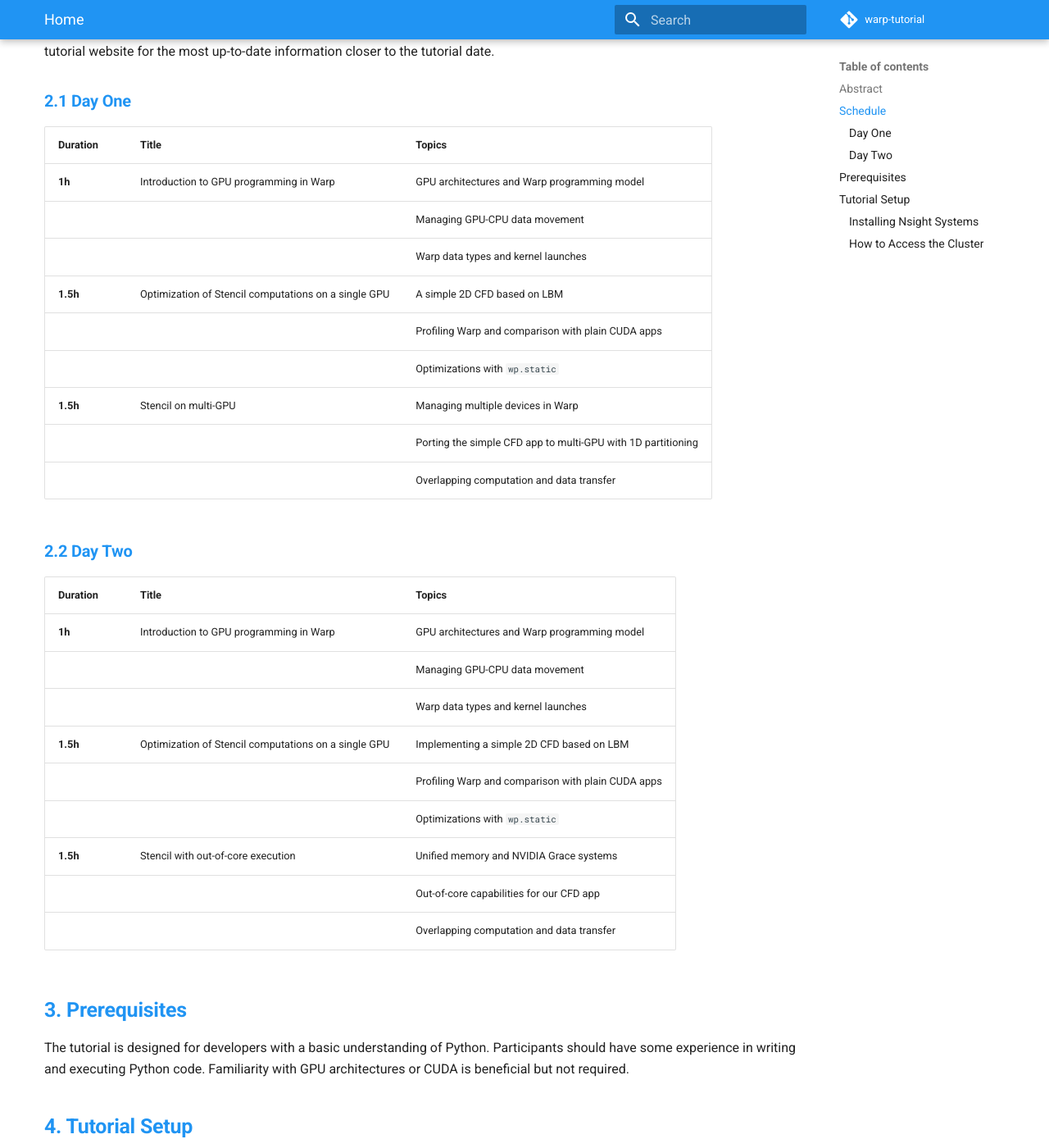
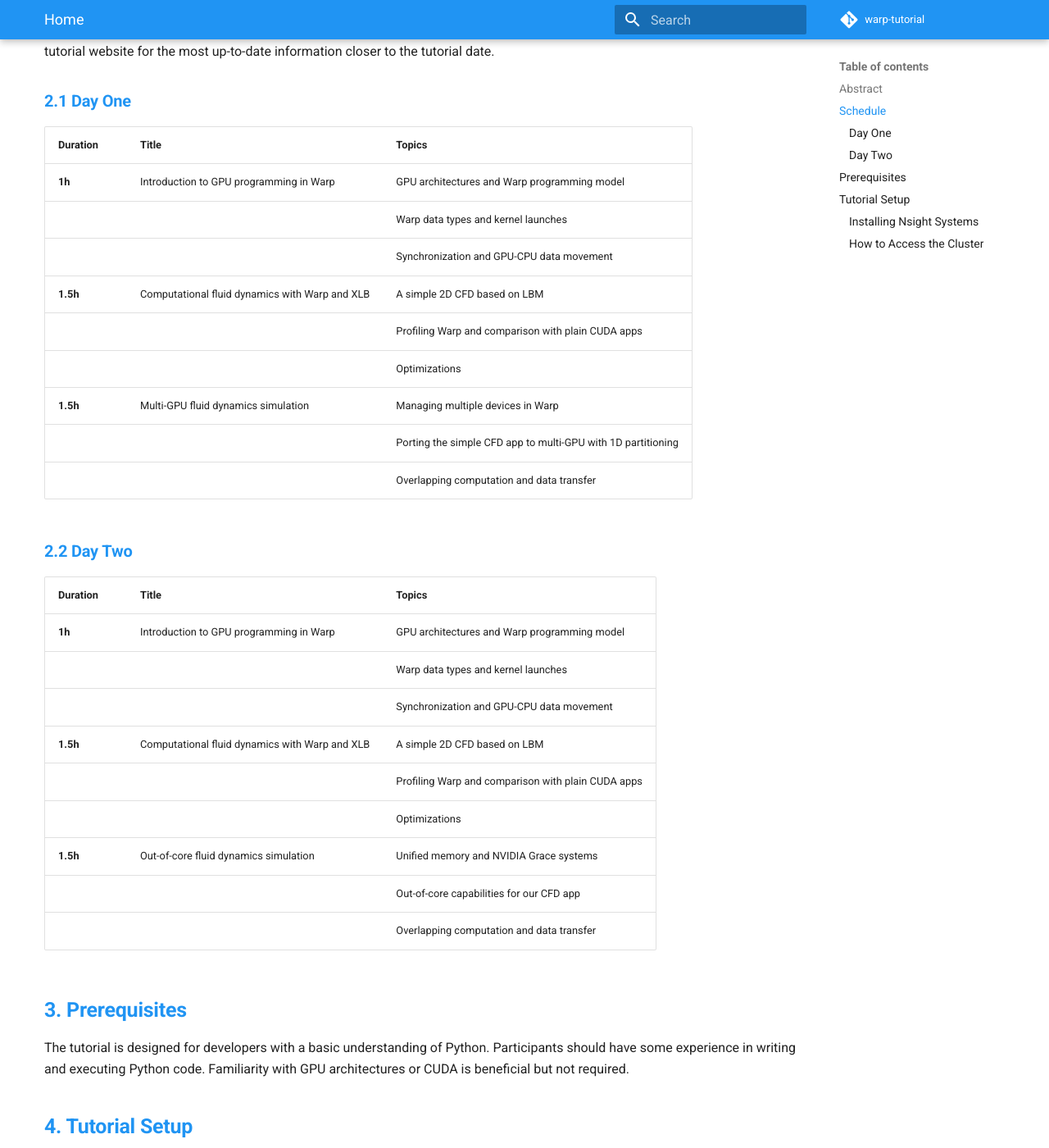
Before and after one commit to massimim/warp-tutorial, an MkDocs documentation site: the page built from docs/index.md, in a window 1280 px wide and 1400 px high, scrolled down 777 px. Shown: the whole window at 82% size. Built offline with MkDocs 1.6.1 and Material for MkDocs 9.7.7, drawn with Linux system fonts in a browser that asks for light colours; comment, search, counter and statistics services are not loaded.

Commit message:
Suggested updates to schedule (#1)

```diff
--- a/docs/index.md
+++ b/docs/index.md
@@ -17,26 +17,26 @@
 | Duration  | Title                                          | Topics |
 |-----------|-----------------------------------------------|       |
 | **1h**    | Introduction to GPU programming in Warp | GPU architectures and Warp programming model|
-|           | | Managing GPU-CPU data movement           |
 |           | | Warp data types and kernel launches      |
-| **1.5h**  | Optimization of Stencil computations on a single GPU |A simple 2D CFD based on LBM|
+|           | | Synchronization and GPU-CPU data movement           |
+| **1.5h**  | Computational fluid dynamics with Warp and XLB |A simple 2D CFD based on LBM|
 |           || Profiling Warp and comparison with plain CUDA apps |
-|           || Optimizations with `wp.static`          |
-| **1.5h**  | Stencil on multi-GPU                   |Managing multiple devices in Warp|
+|           || Optimizations          |
+| **1.5h**  | Multi-GPU fluid dynamics simulation        |Managing multiple devices in Warp|
 |           || Porting the simple CFD app to multi-GPU with 1D partitioning  |
 |           || Overlapping computation and data transfer |
 
 ### Day Two
 
-| Duration  | Title                                         | Topics |
-|-----------|-----------------------------------------------|---------|
-| **1h**    | Introduction to GPU programming in Warp   | GPU architectures and Warp programming model|
-|           || Managing GPU-CPU data movement           |
-|           || Warp data types and kernel launches      |
-| **1.5h**  | Optimization of Stencil computations on a single GPU |Implementing a simple 2D CFD based on LBM|
+| Duration  | Title                                          | Topics |
+|-----------|-----------------------------------------------|       |
+| **1h**    | Introduction to GPU programming in Warp | GPU architectures and Warp programming model|
+|           | | Warp data types and kernel launches      |
+|           | | Synchronization and GPU-CPU data movement           |
+| **1.5h**  | Computational fluid dynamics with Warp and XLB |A simple 2D CFD based on LBM|
 |           || Profiling Warp and comparison with plain CUDA apps |
-|           || Optimizations with `wp.static`          |
-| **1.5h**  | Stencil with out-of-core execution       |Unified memory and NVIDIA Grace systems |
+|           || Optimizations           |
+| **1.5h**  | Out-of-core fluid dynamics simulation       |Unified memory and NVIDIA Grace systems |
 |           || Out-of-core capabilities for our CFD app |
 |           || Overlapping computation and data transfer |
 
```
